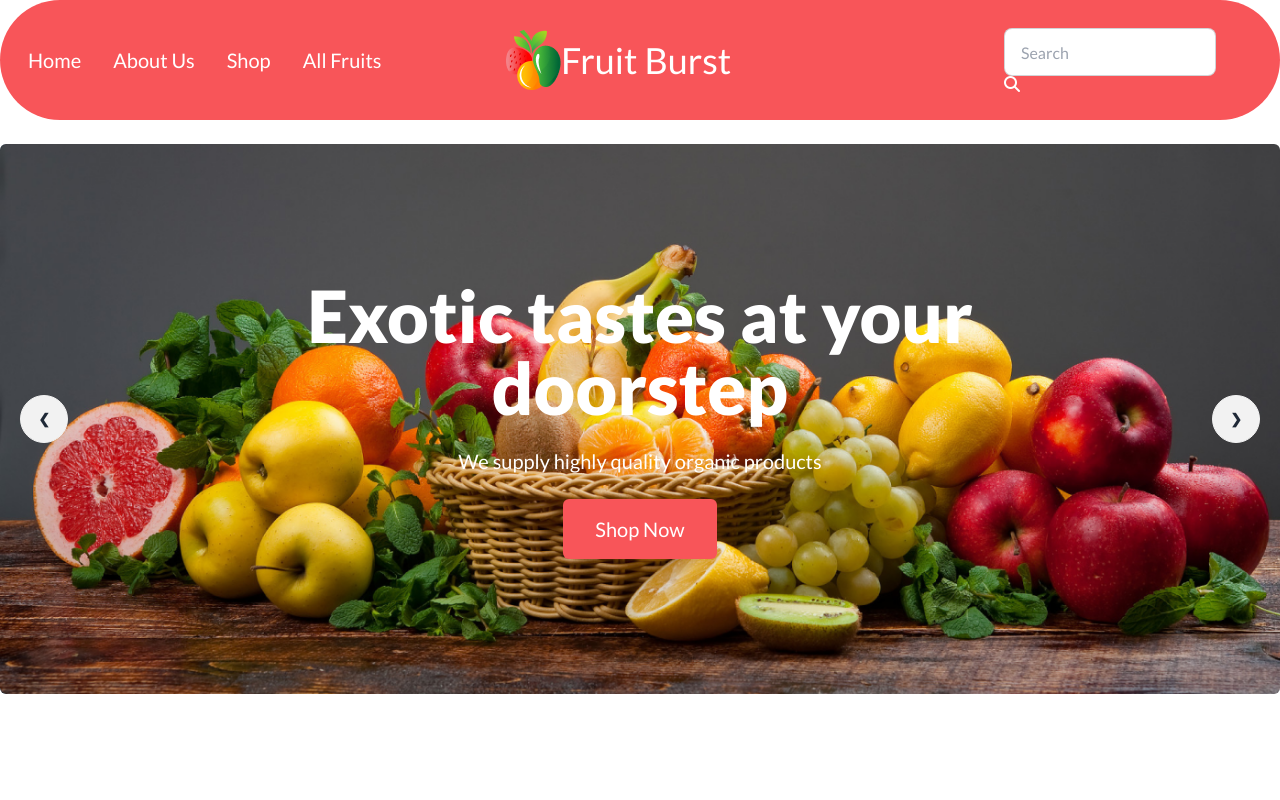
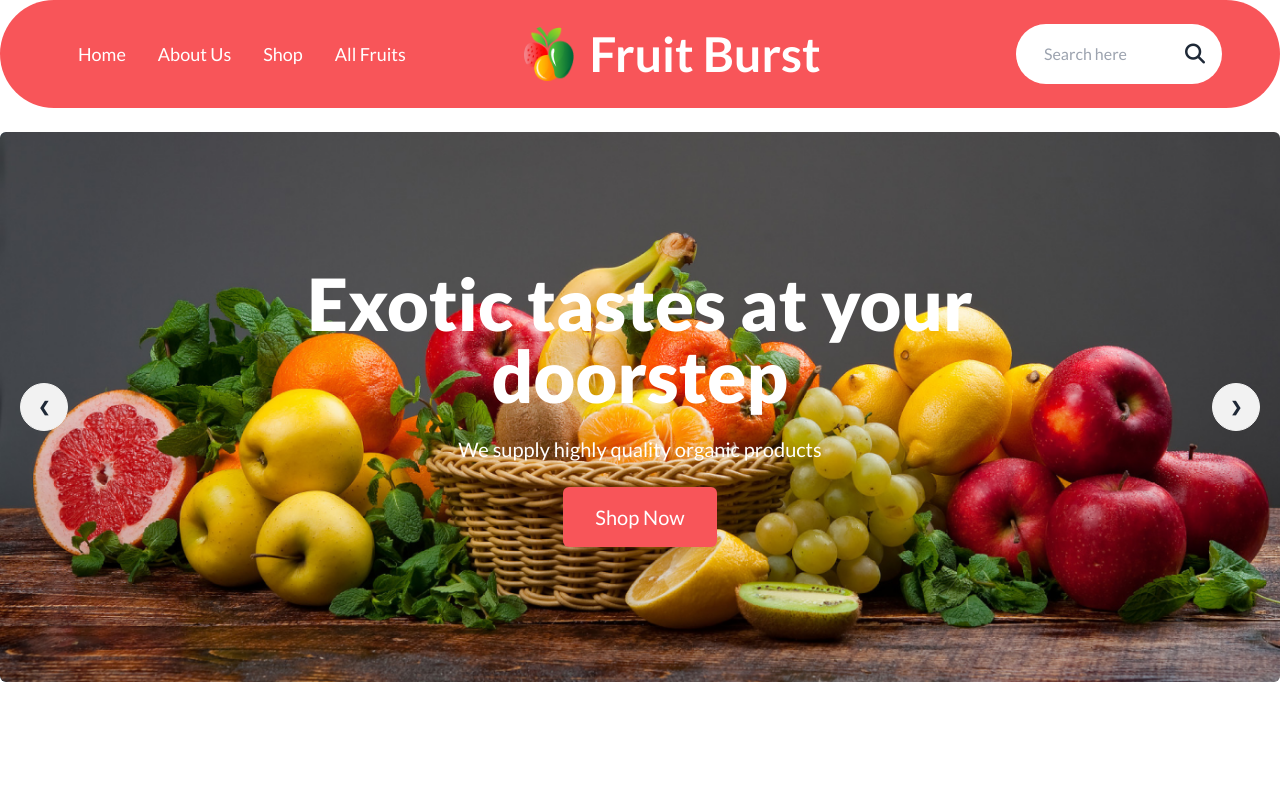
Before and after one commit to Ananda-Das/fruit-brust, a plain HTML site: page index.html in a window 1280 px wide. Shown: the top 800 px of the page. Drawn offline with nearby package versions, Linux system fonts and the light colour scheme; grey boxes are pictures that could not be loaded.

Commit message:
navbar issues solved

```diff
--- a/index.html
+++ b/index.html
@@ -27,52 +27,55 @@
   <body class="lato-font">
     <header class="container mx-auto">
       <!-- navbar-start -->
-      <nav class="text-white">
-        <div class="navbar bg-[#F85559] py-7 rounded-[600px]">
-          <div class="flex-1">
-            <!-- <a class="normal-case text-xl">Home</a>
-              <a class="normal-case text-xl">About Us</a>
-              <a class="normal-case text-xl">Shop</a>
-              <a class="normal-case text-xl">All Fruits</a> -->
-            <ul class="menu menu-horizontal px-1">
-              <li><a class="text-xl text-xl">Home</a></li>
-              <li><a class="text-xl">About Us</a></li>
-              <li><a class="text-xl">Shop</a></li>
-              <li><a class="text-xl">All Fruits</a></li>
-            </ul>
-          </div>
-
-          <!-- logo -->
-          <div class="flex-1">
-            <img src="./images/logo.png" alt="" />
-            <h3 class="text-4xl">Fruit Burst</h3>
-          </div>
-          <!-- logo -->
-          <div class="flex-none gap-2">
-            <div class="form-control">
-              <input type="text" placeholder="Search" class="input input-bordered w-24 md:w-auto" />
-              <i class="fa-solid fa-magnifying-glass"></i>
+      <nav class=" lg:bg-[#F85559] rounded-full py-4 lg:px-[50px] px-4">
+        <div class="navbar flex-row-reverse lg:flex-row ">
+            <div class="navbar-start  w-[40%] justify-end lg:justify-start">
+                <div class="dropdown">
+                    <label tabindex="0" class="btn btn-ghost lg:hidden">
+                        <svg xmlns="http://www.w3.org/2000/svg" class="h-5 w-5" fill="none" viewBox="0 0 24 24"
+                            stroke="currentColor">
+                            <path stroke-linecap="round" stroke-linejoin="round" stroke-width="2"
+                                d="M4 6h16M4 12h8m-8 6h16" />
+                        </svg>
+                    </label>
+                    <ul tabindex="0"
+                        class="menu menu-sm dropdown-content  z-[1] p-2 shadow bg-base-100 rounded-box w-52 ml-[-157px] mt-6 bg-gray-200">
+                        <li><a>Home</a></li>
+                        <li><a>About Us</a></li>
+                        <li><a>Shop</a></li>
+                        <li><a>All Fruits</a></li>
+                        <li> <input class=" rounded-full bg-white py-[18px] pl-7 2xl:pr-[287px] relative "
+                                type="text" name="" id="" placeholder="Search here"> <i
+                                class="fa-solid fa-magnifying-glass absolute text-xl top-[12px] right-[14px] "></i>
+                        </li>
+                    </ul>
+                </div>
+                <div class="navbar-center hidden lg:flex">
+                    <ul class="menu menu-horizontal px-1">
+                        <li><a class="text-white text-lg font-medium">Home</a></li>
+                        <li><a class="text-white text-lg font-medium">About Us</a></li>
+                        <li><a class="text-white text-lg font-medium">Shop</a></li>
+                        <li><a class="text-white text-lg font-medium">All Fruits</a></li>
+                    </ul>
+                </div>
             </div>
-            <div class="dropdown dropdown-end">
-              <label tabindex="0" class="btn btn-ghost btn-circle avatar">
-                <div class="w-10 rounded-full">
-                  <!-- <img src="/images/stock/photo-1534528741775-53994a69daeb.jpg" /> -->
+            <div class=" w-[60%] flex items-center justify-between">
+                <div class="flex gap-4 justify-center items-center">
+                        <div class="">
+                          <img class="lg:w-[50px]" src="./images/logo.png" alt="logo">
+                        </div>
+                        <div class="">
+                          <h2 class="text-xl font-bold lg:text-white lg:text-5xl">Fruit Burst</h2>
+                        </div>
                 </div>
-              </label>
-              <ul tabindex="0" class="mt-3 z-[1] p-2 shadow menu menu-sm dropdown-content bg-base-100 rounded-box w-52">
-                <li>
-                  <a class="justify-between">
-                    Profile
-                    <span class="badge">New</span>
-                  </a>
-                </li>
-                <li><a>Settings</a></li>
-                <li><a>Logout</a></li>
-              </ul>
+                <div class="hidden lg:block relative">
+                    <input class=" rounded-full bg-white py-[18px] pl-7" type="text" name="" id=""
+                        placeholder="Search here">
+                    <i class="fa-solid fa-magnifying-glass absolute text-xl top-[16px] right-[17px] bottom-0 "></i>
+                </div>
             </div>
-          </div>
         </div>
-      </nav>
+    </nav>
       <!-- navbar-end -->
 
       <!-- banner-section-start -->
```
